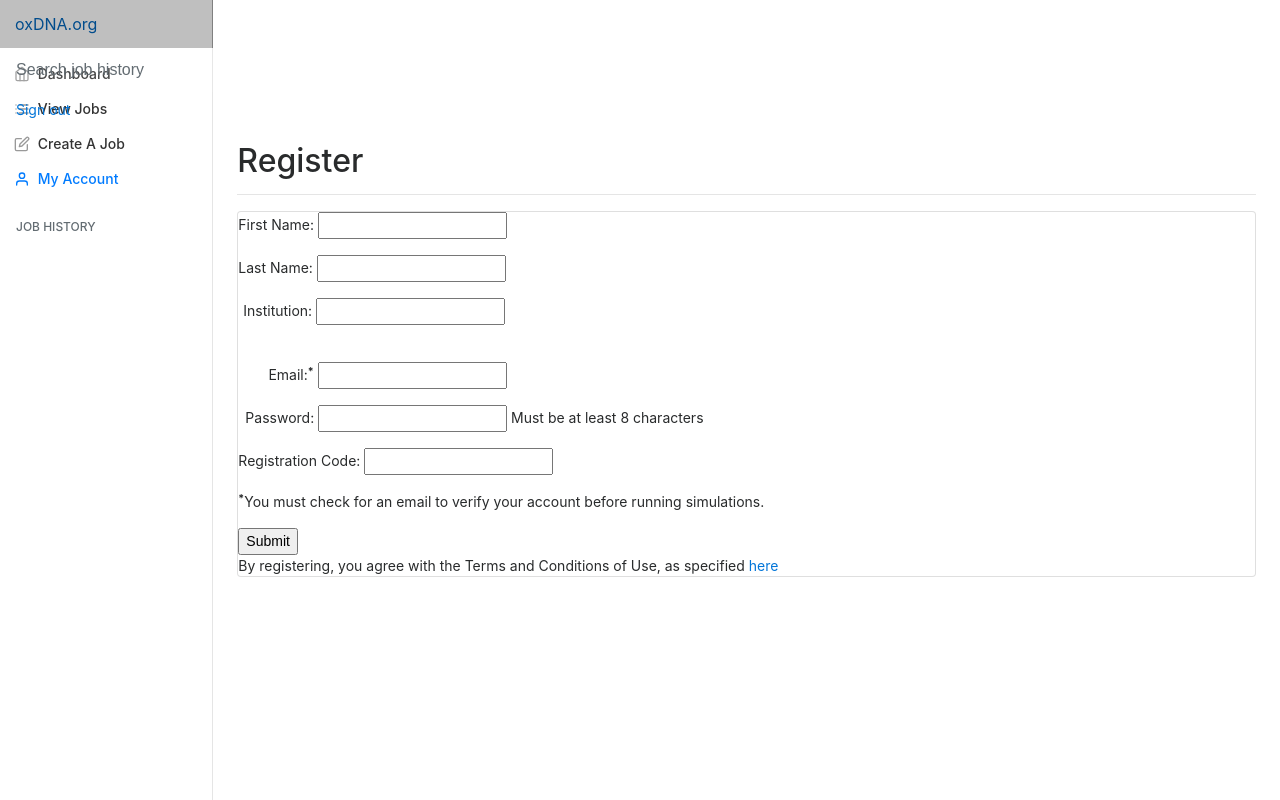
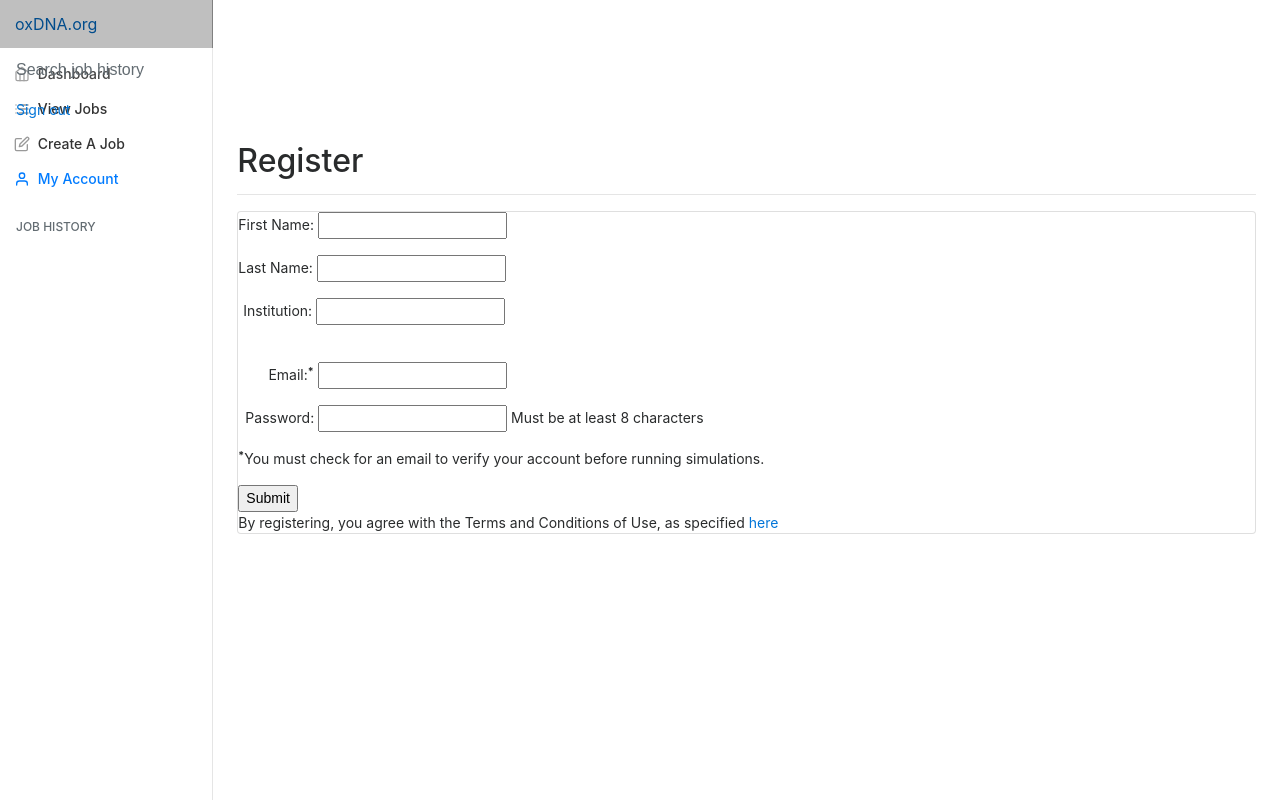
Before and after one commit to sulcgroup/oxdna-web, a Flask app: page /register in a window 1280 px wide. Run offline with Flask 2, Linux system fonts and the light colour scheme; some libraries are stand-ins or nearby versions.

Commit message:
removed registration code

```diff
--- a/main.py
+++ b/main.py
@@ -185,10 +185,6 @@ def register():
 		firstName = request.form["firstName"]
 		lastName = request.form["lastName"]
 		institution = request.form["institution"]
-		registrationCode = request.form["registrationCode"]
-
-	if registrationCode != "RealBetaCodeDNA":
-		return "Incorrect registration code."
 
 	if username is not None and password is not None:
 		user_id = Register.registerUser(username, password, firstName, lastName, institution)
--- a/templates/register.html
+++ b/templates/register.html
@@ -142,7 +142,6 @@
 								<br><br>
 								<p style="margin-left: 2.15em;">Email:<sup class="font-weight-bold">*</sup> <input ng-model="email" name="username" id="username" type="text"></p>
 								<p style="margin-left: 0.5em;">Password: <input name="password" id="password" type="password"> Must be at least 8 characters</p>
-								<p>Registration Code: <input ng-model="registrationCode" name="registrationCode" id="registrationCode" type="text"></p>
 								<p><sup class="font-weight-bold">*</sup>You must check for an email to verify your account before running simulations.</p>
 								<input type="submit">
 							</form>
```
